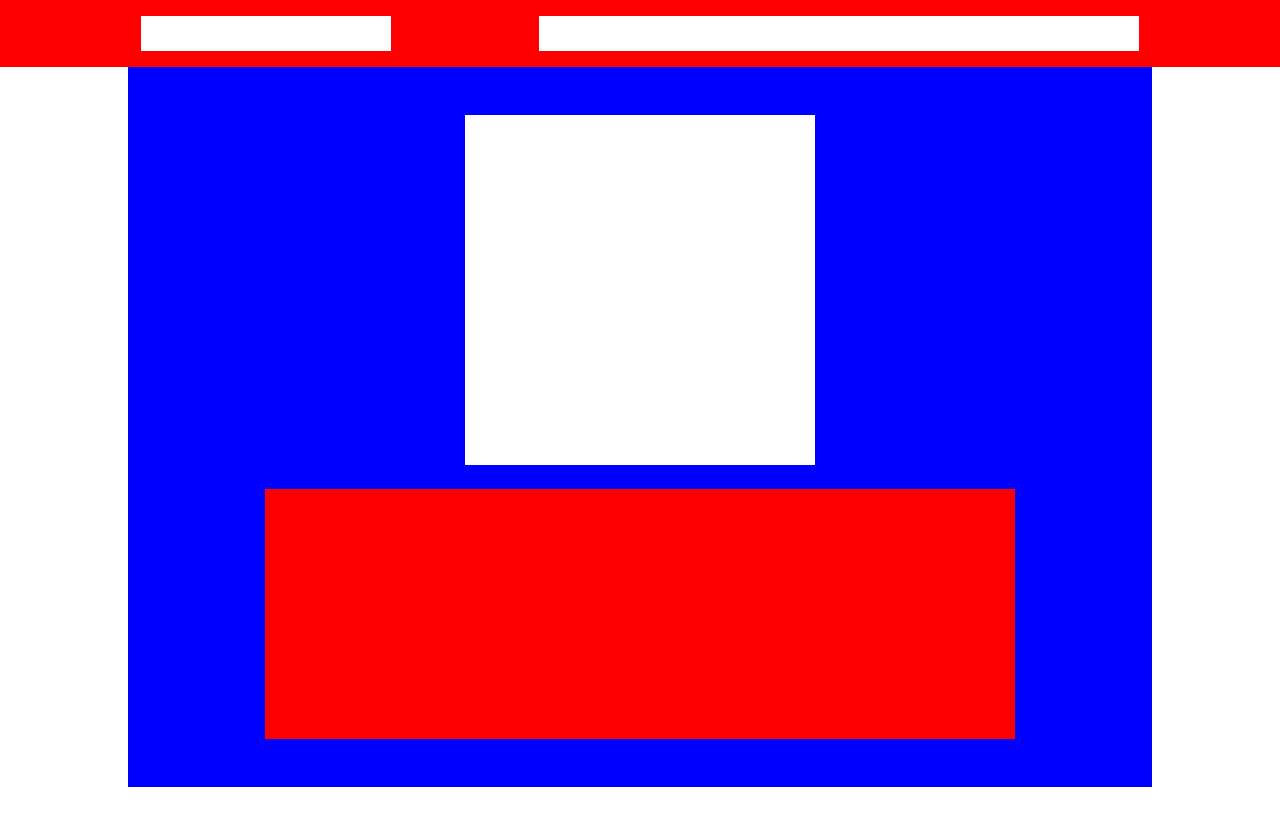
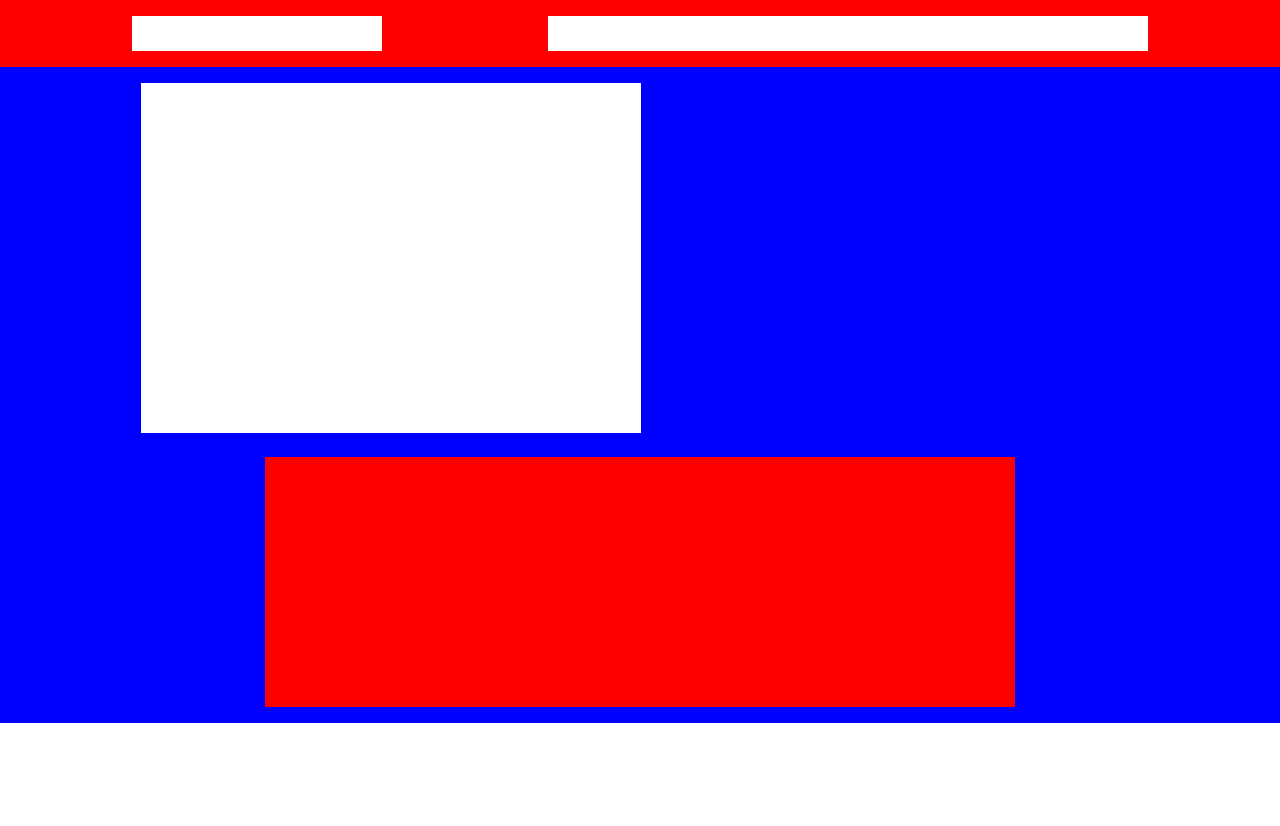
Before and after one commit to manuelgaleone/html-css-bootstrap-freelancer, a plain HTML site: page index.html in a window 1280 px wide. Drawn offline with nearby package versions, Linux system fonts and the light colour scheme.

Commit message:
Fixing margins

```diff
--- a/css/style.css
+++ b/css/style.css
@@ -7,7 +7,7 @@
 
 /*General Settings*/
 .container_80 {
-    margin: auto;
+    margin: 0 auto;
     width: 80%;
 }
 
@@ -49,8 +49,7 @@
 .avatar_image {
     background-color: white;
     height: 350px;
-    width: 350px;
-    display: block;
+    width: 500px;
 }
 
 .cover_texts {
--- a/index.html
+++ b/index.html
@@ -12,8 +12,8 @@
   <body>
 
     <!--Header-->
-    <header class="main_header p-3">
-        <div class="container container_80">
+    <header class="main_header">
+        <div class="header_elements container_80 p-3">
             <div class="row justify-content-between">
                 <div class="col-4 logo">
 
@@ -28,9 +28,9 @@
 
     <!--Main-->
     <main class="main_container">
-        <div class=" p-5 cover_container container_80 bg_blue">
-            <div class="cover_elements">
-                <div class="avatar_image margin_left_right_auto">
+        <div class="cover_container p-3 bg_blue">
+            <div class="container_80 cover_elements">
+                <div class="avatar_image">
 
                 </div>
                 <div class="cover_texts mt-4 margin_left_right_auto">
```
